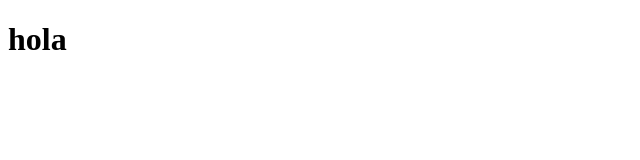
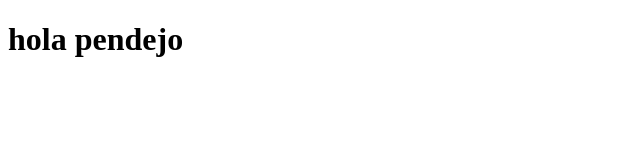
Before and after one commit to AlexDevCoding/Proyecto, a plain HTML site: page index.html in a window 1280 px wide. Shown: the whole page, without its empty margins (0-640 px from the left). Drawn offline with Linux system fonts and the light colour scheme.

Commit message:
add:stayle

```diff
--- a/index.html
+++ b/index.html
@@ -6,6 +6,6 @@
     <title>Document</title>
 </head>
 <body>
-    <h1>hola</h1>
+    <h1>hola pendejo</h1>
 </body>
 </html>
```
